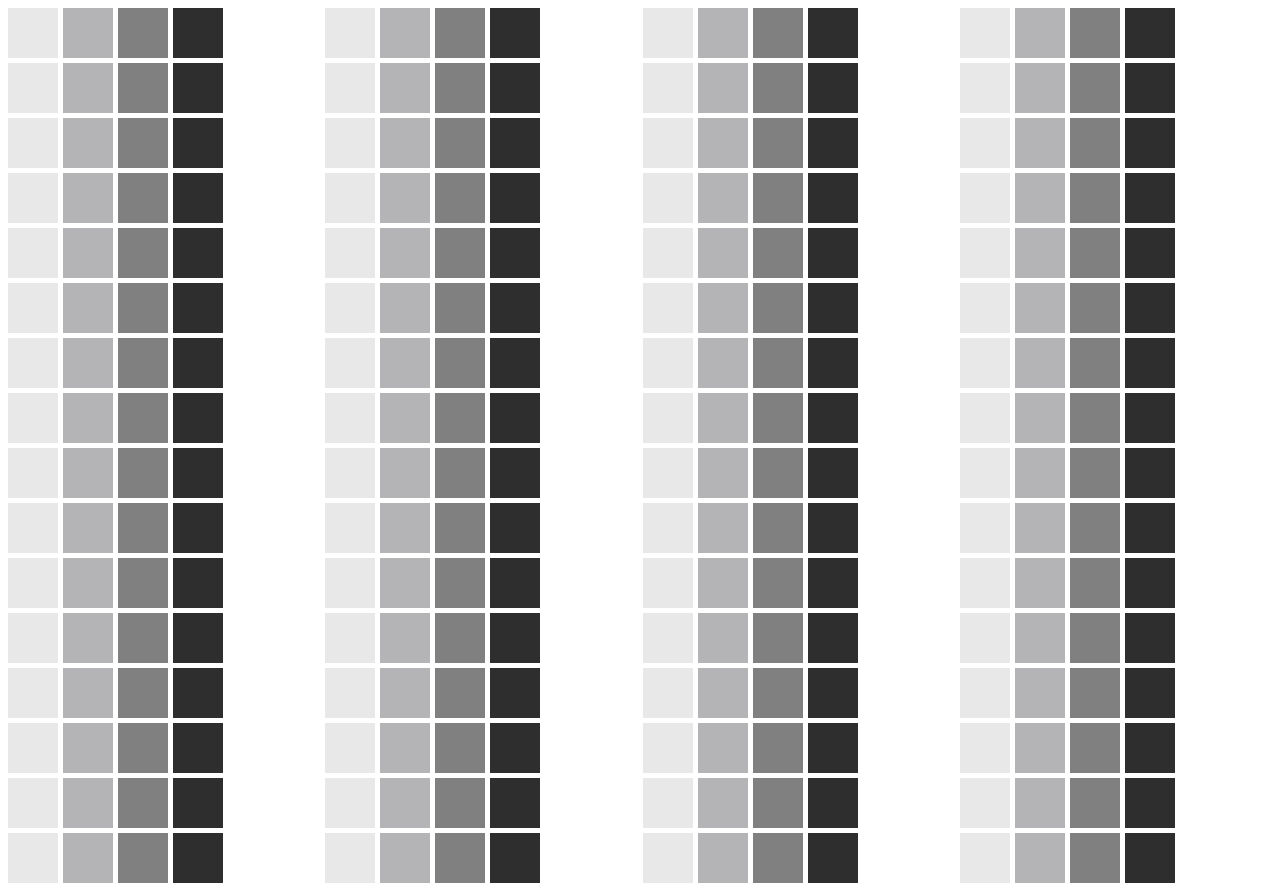
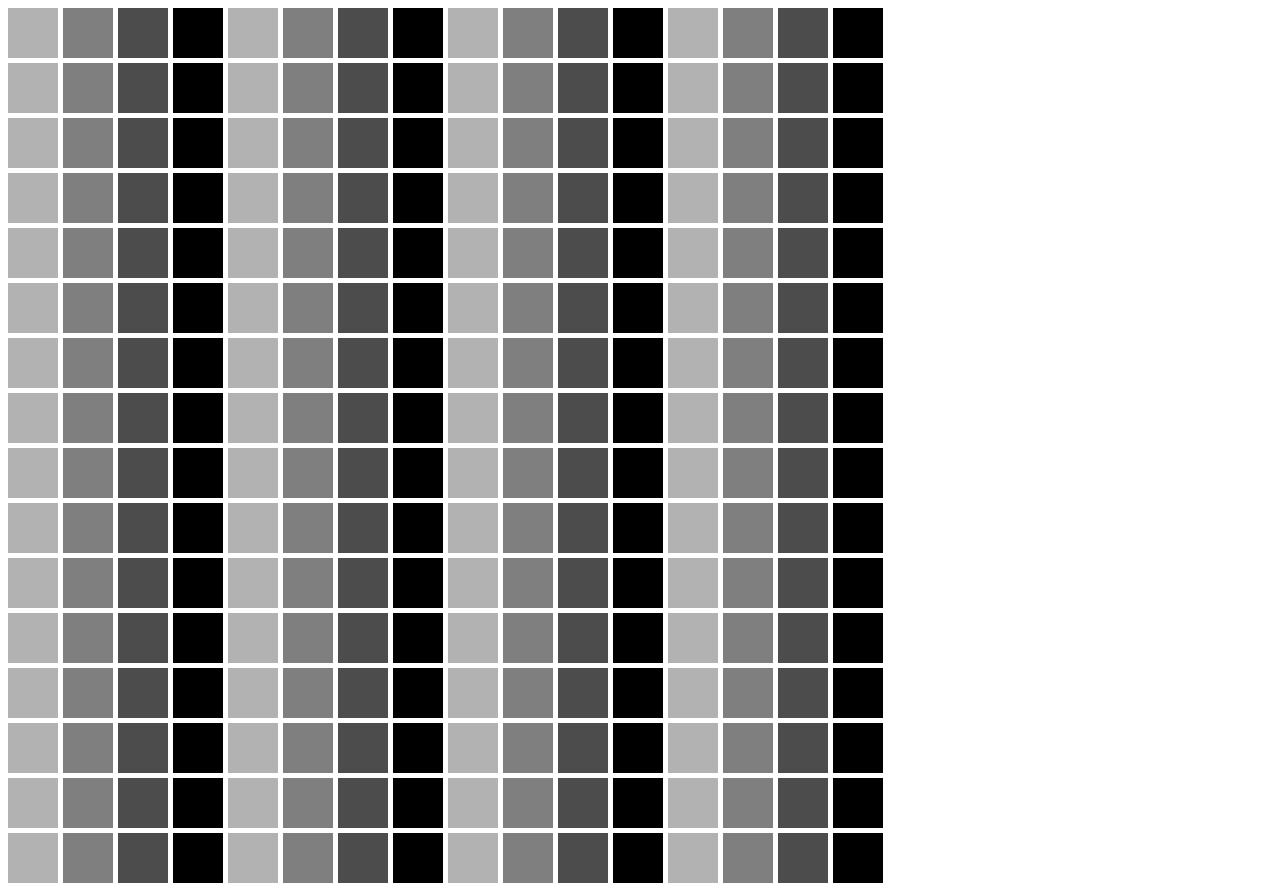
Before and after one commit to fcFn/DI_Bootcamp, a plain HTML site: page week2/day2/daily-challenge/pattern2/index.html in a window 1280 px wide. Drawn offline with Linux system fonts and the light colour scheme.

Commit message:
Implement a better solution for pattern 2

```diff
--- a/week2/day2/daily-challenge/pattern2/index.html
+++ b/week2/day2/daily-challenge/pattern2/index.html
@@ -8,390 +8,262 @@
 </head>
 <body>
   <main class="grid">
-   <div class="grid-item">
-    <div class="flex-item"></div>
-    <div class="flex-item"></div>
-    <div class="flex-item"></div>
-    <div class="flex-item"></div>
-   </div>
-   <div class="grid-item">
-    <div class="flex-item"></div>
-    <div class="flex-item"></div>
-    <div class="flex-item"></div>
-    <div class="flex-item"></div>
-   </div>
-   <div class="grid-item">
-    <div class="flex-item"></div>
-    <div class="flex-item"></div>
-    <div class="flex-item"></div>
-    <div class="flex-item"></div>
-   </div>
-   <div class="grid-item">
-    <div class="flex-item"></div>
-    <div class="flex-item"></div>
-    <div class="flex-item"></div>
-    <div class="flex-item"></div>
-   </div>
-   <div class="grid-item">
-    <div class="flex-item"></div>
-    <div class="flex-item"></div>
-    <div class="flex-item"></div>
-    <div class="flex-item"></div>
-   </div>
-   <div class="grid-item">
-    <div class="flex-item"></div>
-    <div class="flex-item"></div>
-    <div class="flex-item"></div>
-    <div class="flex-item"></div>
-   </div>
-   <div class="grid-item">
-    <div class="flex-item"></div>
-    <div class="flex-item"></div>
-    <div class="flex-item"></div>
-    <div class="flex-item"></div>
-   </div>
-   <div class="grid-item">
-    <div class="flex-item"></div>
-    <div class="flex-item"></div>
-    <div class="flex-item"></div>
-    <div class="flex-item"></div>
-   </div>
-   <div class="grid-item">
-    <div class="flex-item"></div>
-    <div class="flex-item"></div>
-    <div class="flex-item"></div>
-    <div class="flex-item"></div>
-   </div>
-   <div class="grid-item">
-    <div class="flex-item"></div>
-    <div class="flex-item"></div>
-    <div class="flex-item"></div>
-    <div class="flex-item"></div>
-   </div>
-   <div class="grid-item">
-    <div class="flex-item"></div>
-    <div class="flex-item"></div>
-    <div class="flex-item"></div>
-    <div class="flex-item"></div>
-   </div>
-   <div class="grid-item">
-    <div class="flex-item"></div>
-    <div class="flex-item"></div>
-    <div class="flex-item"></div>
-    <div class="flex-item"></div>
-   </div>
-   <div class="grid-item">
-    <div class="flex-item"></div>
-    <div class="flex-item"></div>
-    <div class="flex-item"></div>
-    <div class="flex-item"></div>
-   </div>
-   <div class="grid-item">
-    <div class="flex-item"></div>
-    <div class="flex-item"></div>
-    <div class="flex-item"></div>
-    <div class="flex-item"></div>
-   </div>
-   <div class="grid-item">
-    <div class="flex-item"></div>
-    <div class="flex-item"></div>
-    <div class="flex-item"></div>
-    <div class="flex-item"></div>
-   </div>
-   <div class="grid-item">
-    <div class="flex-item"></div>
-    <div class="flex-item"></div>
-    <div class="flex-item"></div>
-    <div class="flex-item"></div>
-   </div>
-   <div class="grid-item">
-    <div class="flex-item"></div>
-    <div class="flex-item"></div>
-    <div class="flex-item"></div>
-    <div class="flex-item"></div>
-   </div>
-   <div class="grid-item">
-    <div class="flex-item"></div>
-    <div class="flex-item"></div>
-    <div class="flex-item"></div>
-    <div class="flex-item"></div>
-   </div>
-   <div class="grid-item">
-    <div class="flex-item"></div>
-    <div class="flex-item"></div>
-    <div class="flex-item"></div>
-    <div class="flex-item"></div>
-   </div>
-   <div class="grid-item">
-    <div class="flex-item"></div>
-    <div class="flex-item"></div>
-    <div class="flex-item"></div>
-    <div class="flex-item"></div>
-   </div>
-   <div class="grid-item">
-    <div class="flex-item"></div>
-    <div class="flex-item"></div>
-    <div class="flex-item"></div>
-    <div class="flex-item"></div>
-   </div>
-   <div class="grid-item">
-    <div class="flex-item"></div>
-    <div class="flex-item"></div>
-    <div class="flex-item"></div>
-    <div class="flex-item"></div>
-   </div>
-   <div class="grid-item">
-    <div class="flex-item"></div>
-    <div class="flex-item"></div>
-    <div class="flex-item"></div>
-    <div class="flex-item"></div>
-   </div>
-   <div class="grid-item">
-    <div class="flex-item"></div>
-    <div class="flex-item"></div>
-    <div class="flex-item"></div>
-    <div class="flex-item"></div>
-   </div>
-   <div class="grid-item">
-    <div class="flex-item"></div>
-    <div class="flex-item"></div>
-    <div class="flex-item"></div>
-    <div class="flex-item"></div>
-   </div>
-   <div class="grid-item">
-    <div class="flex-item"></div>
-    <div class="flex-item"></div>
-    <div class="flex-item"></div>
-    <div class="flex-item"></div>
-   </div>
-   <div class="grid-item">
-    <div class="flex-item"></div>
-    <div class="flex-item"></div>
-    <div class="flex-item"></div>
-    <div class="flex-item"></div>
-   </div>
-   <div class="grid-item">
-    <div class="flex-item"></div>
-    <div class="flex-item"></div>
-    <div class="flex-item"></div>
-    <div class="flex-item"></div>
-   </div>
-   <div class="grid-item">
-    <div class="flex-item"></div>
-    <div class="flex-item"></div>
-    <div class="flex-item"></div>
-    <div class="flex-item"></div>
-   </div>
-   <div class="grid-item">
-    <div class="flex-item"></div>
-    <div class="flex-item"></div>
-    <div class="flex-item"></div>
-    <div class="flex-item"></div>
-   </div>
-   <div class="grid-item">
-    <div class="flex-item"></div>
-    <div class="flex-item"></div>
-    <div class="flex-item"></div>
-    <div class="flex-item"></div>
-   </div>
-   <div class="grid-item">
-    <div class="flex-item"></div>
-    <div class="flex-item"></div>
-    <div class="flex-item"></div>
-    <div class="flex-item"></div>
-   </div>
-   <div class="grid-item">
-    <div class="flex-item"></div>
-    <div class="flex-item"></div>
-    <div class="flex-item"></div>
-    <div class="flex-item"></div>
-   </div>
-   <div class="grid-item">
-    <div class="flex-item"></div>
-    <div class="flex-item"></div>
-    <div class="flex-item"></div>
-    <div class="flex-item"></div>
-   </div>
-   <div class="grid-item">
-    <div class="flex-item"></div>
-    <div class="flex-item"></div>
-    <div class="flex-item"></div>
-    <div class="flex-item"></div>
-   </div>
-   <div class="grid-item">
-    <div class="flex-item"></div>
-    <div class="flex-item"></div>
-    <div class="flex-item"></div>
-    <div class="flex-item"></div>
-   </div>
-   <div class="grid-item">
-    <div class="flex-item"></div>
-    <div class="flex-item"></div>
-    <div class="flex-item"></div>
-    <div class="flex-item"></div>
-   </div>
-   <div class="grid-item">
-    <div class="flex-item"></div>
-    <div class="flex-item"></div>
-    <div class="flex-item"></div>
-    <div class="flex-item"></div>
-   </div>
-   <div class="grid-item">
-    <div class="flex-item"></div>
-    <div class="flex-item"></div>
-    <div class="flex-item"></div>
-    <div class="flex-item"></div>
-   </div>
-   <div class="grid-item">
-    <div class="flex-item"></div>
-    <div class="flex-item"></div>
-    <div class="flex-item"></div>
-    <div class="flex-item"></div>
-   </div>
-   <div class="grid-item">
-    <div class="flex-item"></div>
-    <div class="flex-item"></div>
-    <div class="flex-item"></div>
-    <div class="flex-item"></div>
-   </div>
-   <div class="grid-item">
-    <div class="flex-item"></div>
-    <div class="flex-item"></div>
-    <div class="flex-item"></div>
-    <div class="flex-item"></div>
-   </div>
-   <div class="grid-item">
-    <div class="flex-item"></div>
-    <div class="flex-item"></div>
-    <div class="flex-item"></div>
-    <div class="flex-item"></div>
-   </div>
-   <div class="grid-item">
-    <div class="flex-item"></div>
-    <div class="flex-item"></div>
-    <div class="flex-item"></div>
-    <div class="flex-item"></div>
-   </div>
-   <div class="grid-item">
-    <div class="flex-item"></div>
-    <div class="flex-item"></div>
-    <div class="flex-item"></div>
-    <div class="flex-item"></div>
-   </div>
-   <div class="grid-item">
-    <div class="flex-item"></div>
-    <div class="flex-item"></div>
-    <div class="flex-item"></div>
-    <div class="flex-item"></div>
-   </div>
-   <div class="grid-item">
-    <div class="flex-item"></div>
-    <div class="flex-item"></div>
-    <div class="flex-item"></div>
-    <div class="flex-item"></div>
-   </div>
-   <div class="grid-item">
-    <div class="flex-item"></div>
-    <div class="flex-item"></div>
-    <div class="flex-item"></div>
-    <div class="flex-item"></div>
-   </div>
-   <div class="grid-item">
-    <div class="flex-item"></div>
-    <div class="flex-item"></div>
-    <div class="flex-item"></div>
-    <div class="flex-item"></div>
-   </div>
-   <div class="grid-item">
-    <div class="flex-item"></div>
-    <div class="flex-item"></div>
-    <div class="flex-item"></div>
-    <div class="flex-item"></div>
-   </div>
-   <div class="grid-item">
-    <div class="flex-item"></div>
-    <div class="flex-item"></div>
-    <div class="flex-item"></div>
-    <div class="flex-item"></div>
-   </div>
-   <div class="grid-item">
-    <div class="flex-item"></div>
-    <div class="flex-item"></div>
-    <div class="flex-item"></div>
-    <div class="flex-item"></div>
-   </div>
-   <div class="grid-item">
-    <div class="flex-item"></div>
-    <div class="flex-item"></div>
-    <div class="flex-item"></div>
-    <div class="flex-item"></div>
-   </div>
-   <div class="grid-item">
-    <div class="flex-item"></div>
-    <div class="flex-item"></div>
-    <div class="flex-item"></div>
-    <div class="flex-item"></div>
-   </div>
-   <div class="grid-item">
-    <div class="flex-item"></div>
-    <div class="flex-item"></div>
-    <div class="flex-item"></div>
-    <div class="flex-item"></div>
-   </div>
-   <div class="grid-item">
-    <div class="flex-item"></div>
-    <div class="flex-item"></div>
-    <div class="flex-item"></div>
-    <div class="flex-item"></div>
-   </div>
-   <div class="grid-item">
-    <div class="flex-item"></div>
-    <div class="flex-item"></div>
-    <div class="flex-item"></div>
-    <div class="flex-item"></div>
-   </div>
-   <div class="grid-item">
-    <div class="flex-item"></div>
-    <div class="flex-item"></div>
-    <div class="flex-item"></div>
-    <div class="flex-item"></div>
-   </div>
-   <div class="grid-item">
-    <div class="flex-item"></div>
-    <div class="flex-item"></div>
-    <div class="flex-item"></div>
-    <div class="flex-item"></div>
-   </div>
-   <div class="grid-item">
-    <div class="flex-item"></div>
-    <div class="flex-item"></div>
-    <div class="flex-item"></div>
-    <div class="flex-item"></div>
-   </div>
-   <div class="grid-item">
-    <div class="flex-item"></div>
-    <div class="flex-item"></div>
-    <div class="flex-item"></div>
-    <div class="flex-item"></div>
-   </div>
-   <div class="grid-item">
-    <div class="flex-item"></div>
-    <div class="flex-item"></div>
-    <div class="flex-item"></div>
-    <div class="flex-item"></div>
-   </div>
-   <div class="grid-item">
-    <div class="flex-item"></div>
-    <div class="flex-item"></div>
-    <div class="flex-item"></div>
-    <div class="flex-item"></div>
-   </div>
-   <div class="grid-item">
-    <div class="flex-item"></div>
-    <div class="flex-item"></div>
-    <div class="flex-item"></div>
-    <div class="flex-item"></div>
-   </div>
+    <div class="grid-item"></div>
+    <div class="grid-item"></div>
+    <div class="grid-item"></div>
+    <div class="grid-item"></div>
+    <div class="grid-item"></div>
+    <div class="grid-item"></div>
+    <div class="grid-item"></div>
+    <div class="grid-item"></div>
+    <div class="grid-item"></div>
+    <div class="grid-item"></div>
+    <div class="grid-item"></div>
+    <div class="grid-item"></div>
+    <div class="grid-item"></div>
+    <div class="grid-item"></div>
+    <div class="grid-item"></div>
+    <div class="grid-item"></div>
+    <div class="grid-item"></div>
+    <div class="grid-item"></div>
+    <div class="grid-item"></div>
+    <div class="grid-item"></div>
+    <div class="grid-item"></div>
+    <div class="grid-item"></div>
+    <div class="grid-item"></div>
+    <div class="grid-item"></div>
+    <div class="grid-item"></div>
+    <div class="grid-item"></div>
+    <div class="grid-item"></div>
+    <div class="grid-item"></div>
+    <div class="grid-item"></div>
+    <div class="grid-item"></div>
+    <div class="grid-item"></div>
+    <div class="grid-item"></div>
+    <div class="grid-item"></div>
+    <div class="grid-item"></div>
+    <div class="grid-item"></div>
+    <div class="grid-item"></div>
+    <div class="grid-item"></div>
+    <div class="grid-item"></div>
+    <div class="grid-item"></div>
+    <div class="grid-item"></div>
+    <div class="grid-item"></div>
+    <div class="grid-item"></div>
+    <div class="grid-item"></div>
+    <div class="grid-item"></div>
+    <div class="grid-item"></div>
+    <div class="grid-item"></div>
+    <div class="grid-item"></div>
+    <div class="grid-item"></div>
+    <div class="grid-item"></div>
+    <div class="grid-item"></div>
+    <div class="grid-item"></div>
+    <div class="grid-item"></div>
+    <div class="grid-item"></div>
+    <div class="grid-item"></div>
+    <div class="grid-item"></div>
+    <div class="grid-item"></div>
+    <div class="grid-item"></div>
+    <div class="grid-item"></div>
+    <div class="grid-item"></div>
+    <div class="grid-item"></div>
+    <div class="grid-item"></div>
+    <div class="grid-item"></div>
+    <div class="grid-item"></div>
+    <div class="grid-item"></div>
+    <div class="grid-item"></div>
+    <div class="grid-item"></div>
+    <div class="grid-item"></div>
+    <div class="grid-item"></div>
+    <div class="grid-item"></div>
+    <div class="grid-item"></div>
+    <div class="grid-item"></div>
+    <div class="grid-item"></div>
+    <div class="grid-item"></div>
+    <div class="grid-item"></div>
+    <div class="grid-item"></div>
+    <div class="grid-item"></div>
+    <div class="grid-item"></div>
+    <div class="grid-item"></div>
+    <div class="grid-item"></div>
+    <div class="grid-item"></div>
+    <div class="grid-item"></div>
+    <div class="grid-item"></div>
+    <div class="grid-item"></div>
+    <div class="grid-item"></div>
+    <div class="grid-item"></div>
+    <div class="grid-item"></div>
+    <div class="grid-item"></div>
+    <div class="grid-item"></div>
+    <div class="grid-item"></div>
+    <div class="grid-item"></div>
+    <div class="grid-item"></div>
+    <div class="grid-item"></div>
+    <div class="grid-item"></div>
+    <div class="grid-item"></div>
+    <div class="grid-item"></div>
+    <div class="grid-item"></div>
+    <div class="grid-item"></div>
+    <div class="grid-item"></div>
+    <div class="grid-item"></div>
+    <div class="grid-item"></div>
+    <div class="grid-item"></div>
+    <div class="grid-item"></div>
+    <div class="grid-item"></div>
+    <div class="grid-item"></div>
+    <div class="grid-item"></div>
+    <div class="grid-item"></div>
+    <div class="grid-item"></div>
+    <div class="grid-item"></div>
+    <div class="grid-item"></div>
+    <div class="grid-item"></div>
+    <div class="grid-item"></div>
+    <div class="grid-item"></div>
+    <div class="grid-item"></div>
+    <div class="grid-item"></div>
+    <div class="grid-item"></div>
+    <div class="grid-item"></div>
+    <div class="grid-item"></div>
+    <div class="grid-item"></div>
+    <div class="grid-item"></div>
+    <div class="grid-item"></div>
+    <div class="grid-item"></div>
+    <div class="grid-item"></div>
+    <div class="grid-item"></div>
+    <div class="grid-item"></div>
+    <div class="grid-item"></div>
+    <div class="grid-item"></div>
+    <div class="grid-item"></div>
+    <div class="grid-item"></div>
+    <div class="grid-item"></div>
+    <div class="grid-item"></div>
+    <div class="grid-item"></div>
+    <div class="grid-item"></div>
+    <div class="grid-item"></div>
+    <div class="grid-item"></div>
+    <div class="grid-item"></div>
+    <div class="grid-item"></div>
+    <div class="grid-item"></div>
+    <div class="grid-item"></div>
+    <div class="grid-item"></div>
+    <div class="grid-item"></div>
+    <div class="grid-item"></div>
+    <div class="grid-item"></div>
+    <div class="grid-item"></div>
+    <div class="grid-item"></div>
+    <div class="grid-item"></div>
+    <div class="grid-item"></div>
+    <div class="grid-item"></div>
+    <div class="grid-item"></div>
+    <div class="grid-item"></div>
+    <div class="grid-item"></div>
+    <div class="grid-item"></div>
+    <div class="grid-item"></div>
+    <div class="grid-item"></div>
+    <div class="grid-item"></div>
+    <div class="grid-item"></div>
+    <div class="grid-item"></div>
+    <div class="grid-item"></div>
+    <div class="grid-item"></div>
+    <div class="grid-item"></div>
+    <div class="grid-item"></div>
+    <div class="grid-item"></div>
+    <div class="grid-item"></div>
+    <div class="grid-item"></div>
+    <div class="grid-item"></div>
+    <div class="grid-item"></div>
+    <div class="grid-item"></div>
+    <div class="grid-item"></div>
+    <div class="grid-item"></div>
+    <div class="grid-item"></div>
+    <div class="grid-item"></div>
+    <div class="grid-item"></div>
+    <div class="grid-item"></div>
+    <div class="grid-item"></div>
+    <div class="grid-item"></div>
+    <div class="grid-item"></div>
+    <div class="grid-item"></div>
+    <div class="grid-item"></div>
+    <div class="grid-item"></div>
+    <div class="grid-item"></div>
+    <div class="grid-item"></div>
+    <div class="grid-item"></div>
+    <div class="grid-item"></div>
+    <div class="grid-item"></div>
+    <div class="grid-item"></div>
+    <div class="grid-item"></div>
+    <div class="grid-item"></div>
+    <div class="grid-item"></div>
+    <div class="grid-item"></div>
+    <div class="grid-item"></div>
+    <div class="grid-item"></div>
+    <div class="grid-item"></div>
+    <div class="grid-item"></div>
+    <div class="grid-item"></div>
+    <div class="grid-item"></div>
+    <div class="grid-item"></div>
+    <div class="grid-item"></div>
+    <div class="grid-item"></div>
+    <div class="grid-item"></div>
+    <div class="grid-item"></div>
+    <div class="grid-item"></div>
+    <div class="grid-item"></div>
+    <div class="grid-item"></div>
+    <div class="grid-item"></div>
+    <div class="grid-item"></div>
+    <div class="grid-item"></div>
+    <div class="grid-item"></div>
+    <div class="grid-item"></div>
+    <div class="grid-item"></div>
+    <div class="grid-item"></div>
+    <div class="grid-item"></div>
+    <div class="grid-item"></div>
+    <div class="grid-item"></div>
+    <div class="grid-item"></div>
+    <div class="grid-item"></div>
+    <div class="grid-item"></div>
+    <div class="grid-item"></div>
+    <div class="grid-item"></div>
+    <div class="grid-item"></div>
+    <div class="grid-item"></div>
+    <div class="grid-item"></div>
+    <div class="grid-item"></div>
+    <div class="grid-item"></div>
+    <div class="grid-item"></div>
+    <div class="grid-item"></div>
+    <div class="grid-item"></div>
+    <div class="grid-item"></div>
+    <div class="grid-item"></div>
+    <div class="grid-item"></div>
+    <div class="grid-item"></div>
+    <div class="grid-item"></div>
+    <div class="grid-item"></div>
+    <div class="grid-item"></div>
+    <div class="grid-item"></div>
+    <div class="grid-item"></div>
+    <div class="grid-item"></div>
+    <div class="grid-item"></div>
+    <div class="grid-item"></div>
+    <div class="grid-item"></div>
+    <div class="grid-item"></div>
+    <div class="grid-item"></div>
+    <div class="grid-item"></div>
+    <div class="grid-item"></div>
+    <div class="grid-item"></div>
+    <div class="grid-item"></div>
+    <div class="grid-item"></div>
+    <div class="grid-item"></div>
+    <div class="grid-item"></div>
+    <div class="grid-item"></div>
+    <div class="grid-item"></div>
+    <div class="grid-item"></div>
+    <div class="grid-item"></div>
+    <div class="grid-item"></div>
+    <div class="grid-item"></div>
+    <div class="grid-item"></div>
+    <div class="grid-item"></div>
+    <div class="grid-item"></div>
   </main>
 </body>
 </html>
--- a/week2/day2/daily-challenge/pattern2/style.css
+++ b/week2/day2/daily-challenge/pattern2/style.css
@@ -1,29 +1,26 @@
 .grid {
   display: grid;
   grid-template-rows: repeat(16, 50px);
-  grid-template-columns: repeat(4, auto);
+  grid-template-columns: repeat(16, 50px);
   gap: 5px;
 }
 
 .grid-item {
-  display:flex;
   gap: 5px;
 }
 
-.flex-item {
-  background-color: rgb(232, 232, 232);
-  width: 50px;
-  height: 50px;
+.grid-item:nth-of-type(4n + 1) {
+  background-color: rgb(0,0,0,0.3);
 }
 
-.flex-item:nth-of-type(2) {
-  background-color: rgb(180, 180, 182);
+.grid-item:nth-of-type(4n + 2) {
+  background-color: rgb(0,0,0,0.5)
 }
 
-.flex-item:nth-of-type(3) {
-  background-color: rgb(128, 128, 129);
+.grid-item:nth-of-type(4n + 3) {
+  background-color: rgb(0,0,0,0.7)
 }
 
-.flex-item:nth-of-type(4) {
-  background-color: rgb(46, 46, 46);
+.grid-item:nth-of-type(4n + 4) {
+  background-color: rgb(0,0,0,1)
 }
```
